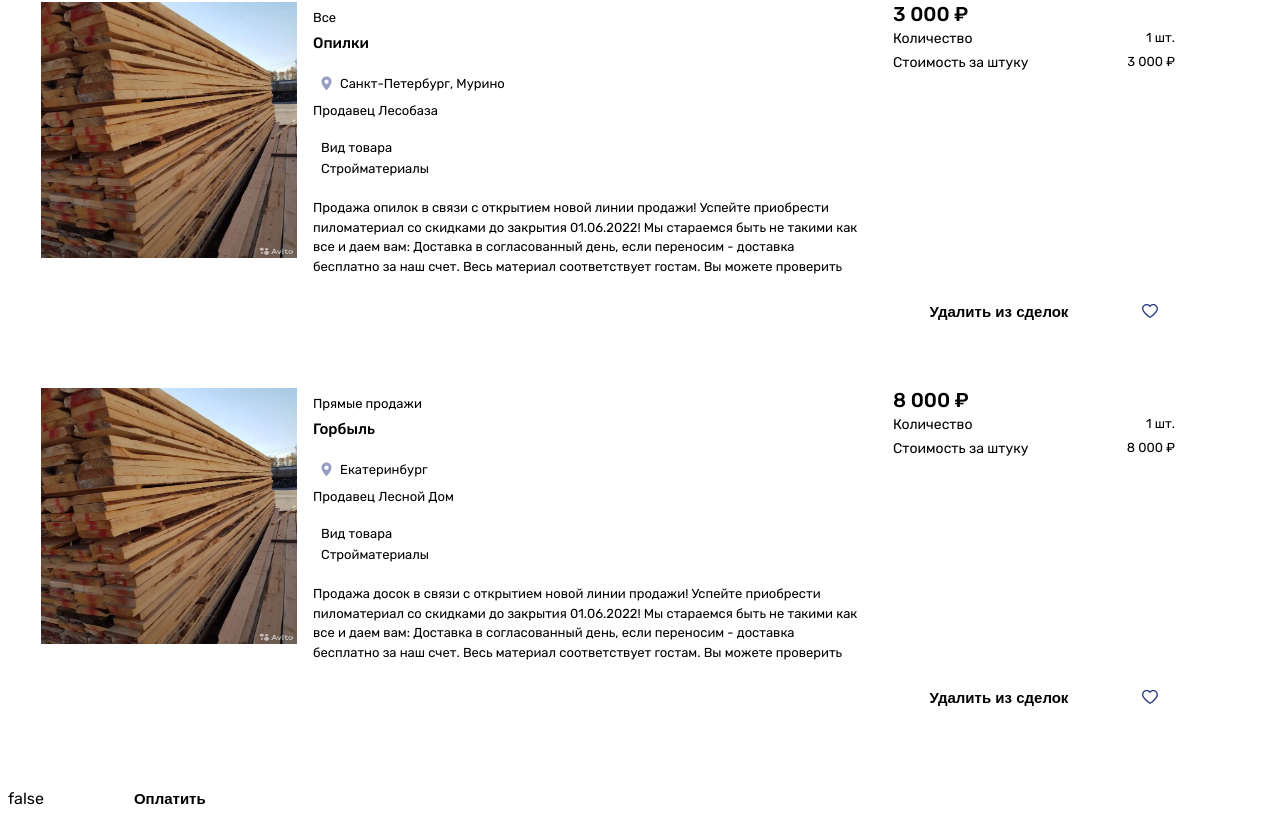
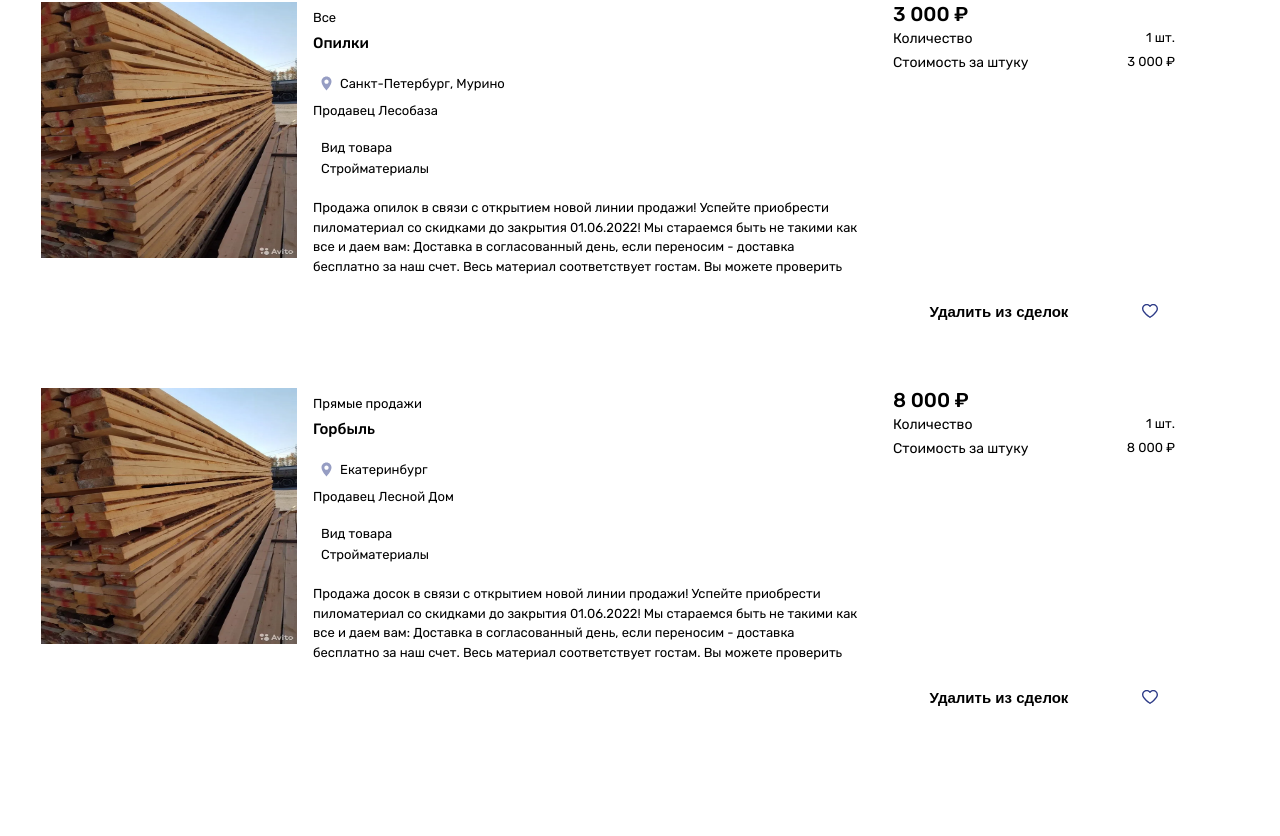
Before and after one commit to nasty23-star/store, a Vue app: page /deals in a window 1280 px wide. Shown: the part 1466-2302 px from the top of the page. After the commit the page ends 2252 px from the top, so only its background shows below. Built offline with nearby package versions, Linux system fonts and the light colour scheme; the HTML template or start-up script is replaced by a standard one.

Commit message:
Кнопка оплаты скрыта если нет карточек на странице

```diff
--- a/src/views/DealsView.vue
+++ b/src/views/DealsView.vue
@@ -112,8 +112,7 @@ const payDeal = () => {
         @toggle-favourite="toggleFavourite"
       ></TheCard>
     </div>
-    {{ disabled }}
-    <button class="button-pay" :disabled="disabled" @click="payDeal">Оплатить</button>
+    <button v-if="dealCards.length === 0" class="button-pay" :disabled="disabled" @click="payDeal">Оплатить</button>
   </div>
 </template>
 
```
